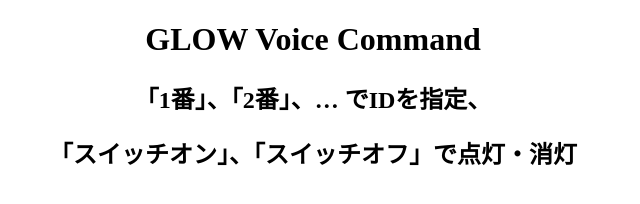
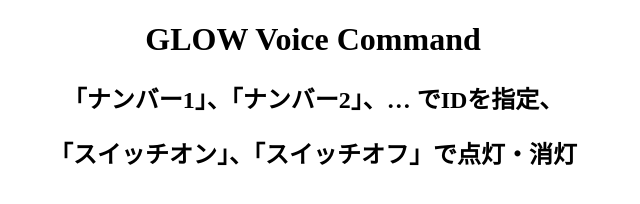
Before and after one commit to AtsuneMogi/glow-voice-command, a plain HTML site: page index.html in a window 1280 px wide. Shown: the whole page, without its empty margins (335-975 px from the left). Drawn offline with Linux system fonts and the light colour scheme.

Commit message:
Update index.html

```diff
--- a/index.html
+++ b/index.html
@@ -7,7 +7,7 @@
     </head>
     <body onload="main();">
         <h1>GLOW Voice Command</h1>
-        <h2>「1番」、「2番」、… でIDを指定、</h2>
+        <h2>「ナンバー1」、「ナンバー2」、… でIDを指定、</h2>
         <h2>「スイッチオン」、「スイッチオフ」で点灯・消灯</h2>
         <h1 id="content"></h1>
         <script type="text/javascript" src="js/main.js"></script>
```
